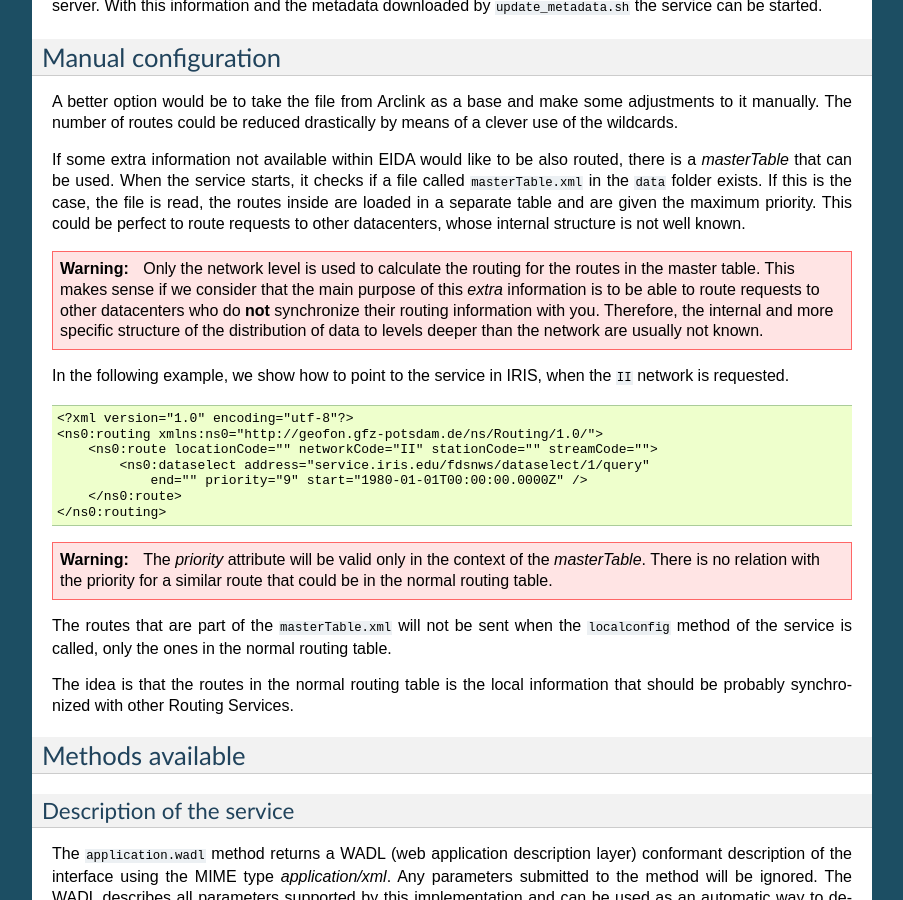
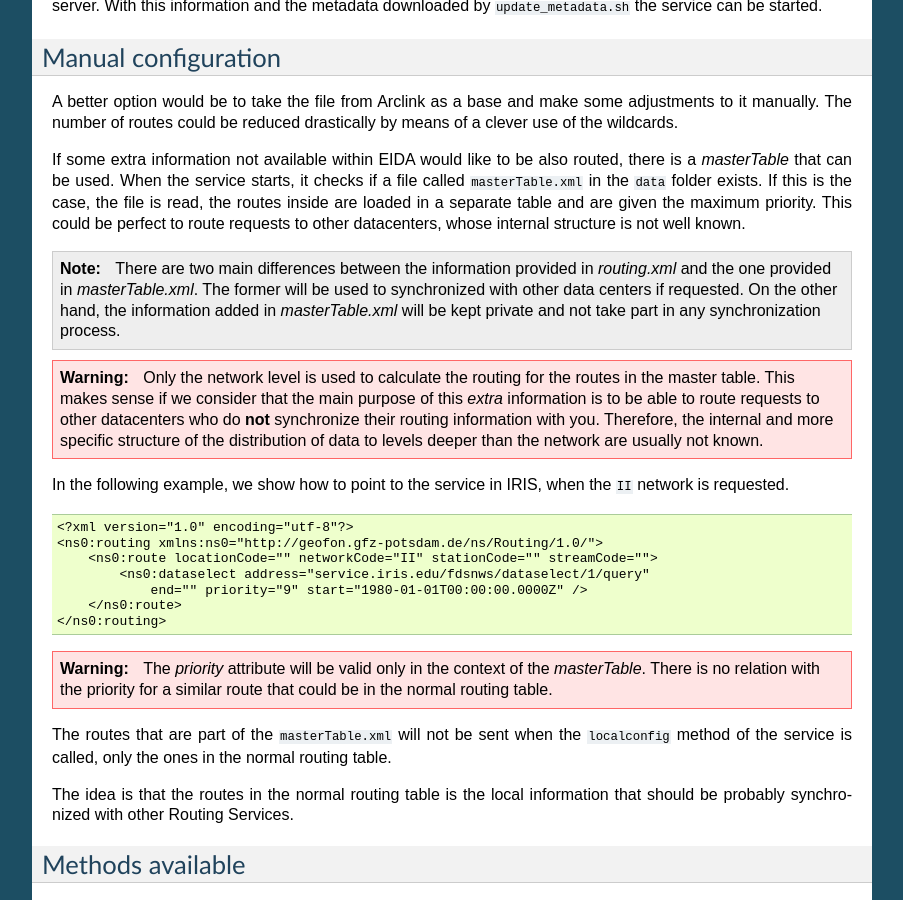
Before and after one commit to EIDA/routing, a Sphinx documentation site: the page built from doc/index.rst, in a window 1280 px wide and 900 px high, scrolled down 5358 px. Shown: the whole window, without its empty margins (198-1101 px from the left). Built offline with Sphinx 7.4.7, drawn with Linux system fonts in a browser that asks for light colours.

Commit message:
Add a note to clarify the difference between routing table and master table.

```diff
--- a/doc/index.rst
+++ b/doc/index.rst
@@ -331,6 +331,14 @@ this is the case, the file is read, the routes inside are loaded in a separate
 table and are given the maximum priority.
 This could be perfect to route requests to other datacenters, whose internal
 structure is not well known.
+
+
+.. note:: There are two main differences between the information provided in
+          `routing.xml` and the one provided in `masterTable.xml`. The former
+          will be used to synchronized with other data centers if requested.
+          On the other hand, the information added in `masterTable.xml` will
+          be kept private and not take part in any synchronization process.
+
 
 .. warning:: Only the network level is used to calculate the
              routing for the routes in the master table. This makes sense if
```
